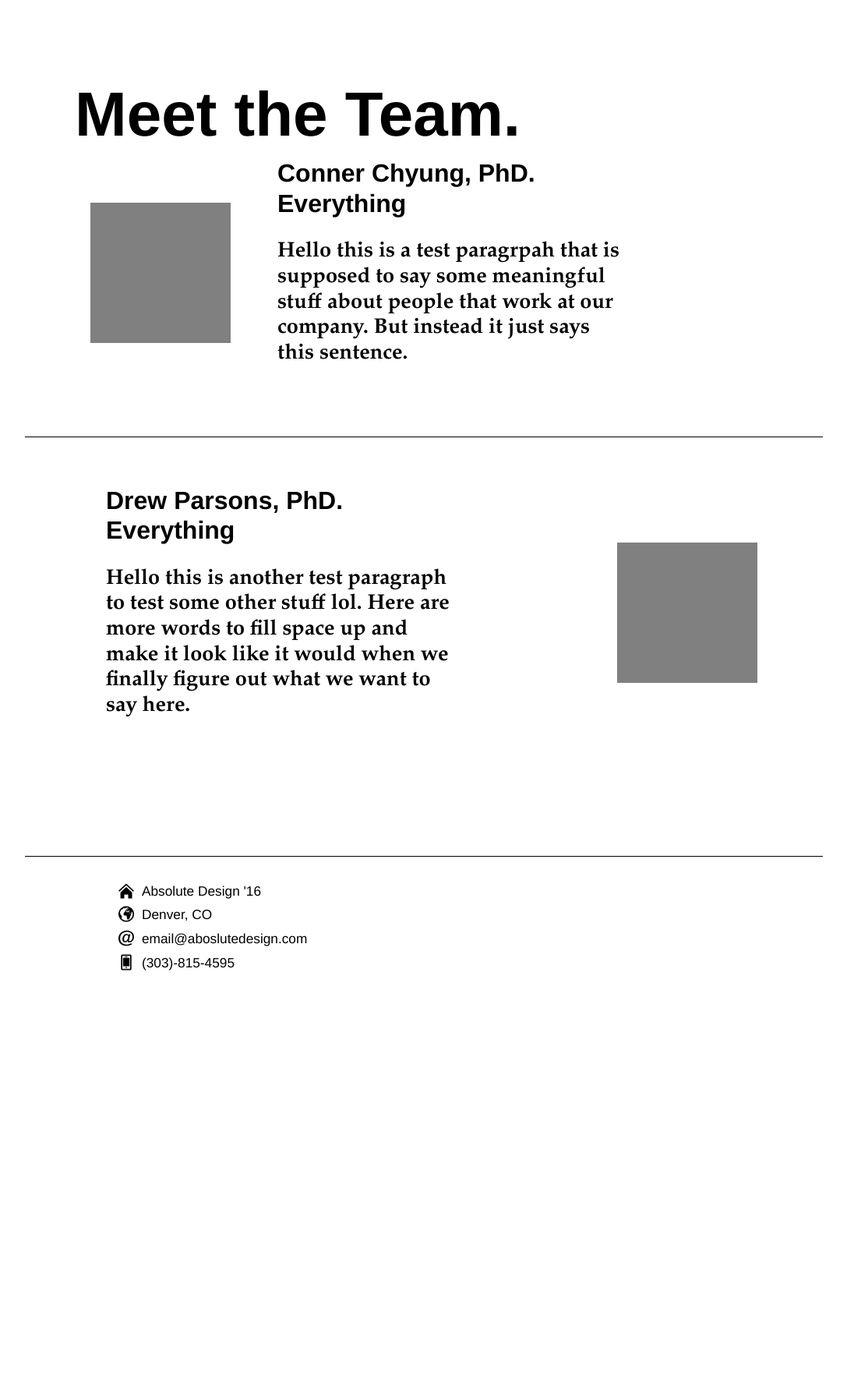
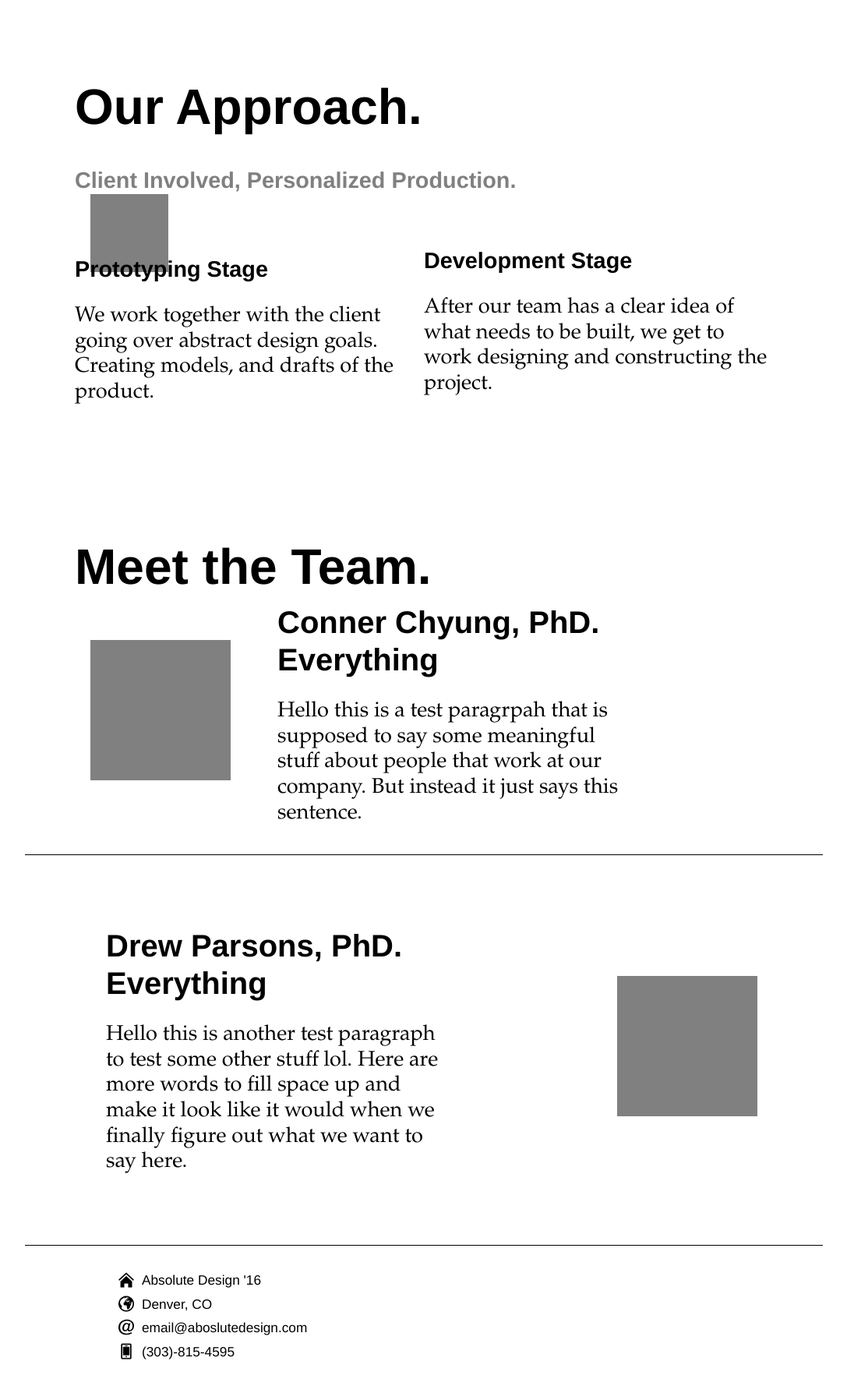
Before and after one commit to cchyung/absolute-design-website, a Django app: a page that uses website/templates/website/about.html in a window 1280 px wide. Shown: the part 785-2563 px from the top of the page at 78% size, without its empty margins (96-1183 px from the left). Before the commit the page ends 2030 px from the top, so only its background shows below. Run offline with Django 3.2, Linux system fonts and the light colour scheme; some libraries are stand-ins or nearby versions.

Commit message:
Some bugs

```diff
--- a/website/static/website/style.css
+++ b/website/static/website/style.css
@@ -21,19 +21,24 @@ h1{
 }
 
 h2{
-    font-size:200%;
+    font-size:400%;
     margin:0;
 }
 
 h3{
+    margin:0;
+    font-size:250%;
+}
+
+h4{
+    font-size:180%;
     margin-bottom:0px;
-    font-size:180%;
 }
 
 p{
     font-family: Garamond, Baskerville, 'Baskerville Old Face', 'Hoefler Text', 'Times New Roman', serif;
     font-size:170%;
-    font-weight:600;
+    font-weight:500;
 }
 .primary-font{
     font-family:"HelveticaNeue-Light";
@@ -276,6 +281,8 @@ p{
     padding:1.2% 1.6%;
     top:300px;
     left:150px;
+    text-transform: uppercase;
+
 }
 
 .jumbo-parralax{
@@ -285,7 +292,7 @@ p{
 
 .jumbo-text-secondary{
     left:150px;
-    top:410px;
+    top:460px;
     position:absolute;
     font-weight: 600;
 
@@ -332,6 +339,8 @@ p{
 
 .content-container{
     width:100%;
+    background-size:cover;
+
 }
 
 .content-container-background{
@@ -345,9 +354,16 @@ p{
     padding-bottom:40px;
     width:70%;
     margin:0 auto;
-    overflow:auto;
     display:block;
 
+}
+
+.content-block-small{
+    padding-top:100px;
+    padding-bottom:40px;
+    width:50%;
+    margin:0 auto;
+    display:block;
 }
 
 .content-block-paddingless{
@@ -390,6 +406,11 @@ p{
 .profile-row{
     width:100%;
     height:250px;
+    padding: 20px 0px;
+}
+
+.profile-name{
+    margin-top:40px;
 }
 
 .profile-pic{
@@ -423,7 +444,37 @@ p{
 
 .headliner-text{
     display:block;
-    width:80%;
+    width:70%;
     font-size:400%;
     text-transform: uppercase;
 }
+
+.content-row{
+    width:100%;
+    margin: 30px 0;
+    height:240px;
+}
+
+.content-column-half{
+    float:left;
+    width:50%;
+}
+
+.content-column-image{
+    display:block;
+    position:relative;
+    height:100px;
+    width:100px;
+    background-color:grey;
+    float:left;
+    transform: translateY(-50%);
+    top:50%;
+    margin: 20px;
+}
+
+.content-column-text{
+    float:left;
+    position:relative;
+    transform: translateY(-50%);
+    top:50%;
+}
--- a/website/templates/website/about.html
+++ b/website/templates/website/about.html
@@ -4,22 +4,55 @@
 
 {% block title %}About{% endblock title %}
 {% block content %}
-<div class="content-container" data-vide-bg="{% static 'website/skylapse.mp4' %}">
+<div class="content-container" style="background-image: url({% static 'website/wintermountain.jpeg' %})" data-stellar-background-ratio="0.8">
     <div class="content-block-medium">
 
     <h1 class="headliner-text">
         Innovative Form Concrete Ideas Powerful & Expressive <span class="secondary-color">About Us</span>
-        Passionate Team Provacative Presentation Absolute Design
+        Much Power Such Excitement <span class="secondary-color">Absolute Design</span>
     </h1>
+    </div>
+</div>
+
+<div class="content-container">
+    <div class="content-block-medium">
+        <h2>Our Approach.</h2>
+        <h4 style="color:grey;">Client Involved, Personalized Production.</h4>
+        <div class="content-row">
+            <div class="content-column-half">
+                <div class="content-column-image"></div>
+                <div class="content-column-text">
+                    <h4>Prototyping Stage</h4>
+                    <p>We work together with the client going over abstract design goals.  Creating models, and drafts of the product.</p>
+                </div>
+            </div>
+
+            <div class="content-column-half">
+                <h4>Development Stage</h4>
+                <p>After our team has a clear idea of what needs to be built, we get to work designing and constructing the project.</p>
+            </div>
+        </div>
+        <!--<div class="content-row">-->
+            <!--<div class="content-column-half">-->
+                <!--<h4>Finalizing Production</h4>-->
+                <!--<p>When the product is finished, we work with the client to put an final touches, and assure that it is up to the necessary standards before deployment.</p>-->
+            <!--</div>-->
+
+            <!--<div class="content-column-half">-->
+                <!--<h4>Ex-Post Review</h4>-->
+                <!--<p>Even after everything is completed, the team is available for as long as necessary to be sure that our product is funcitoning correctly and serving its purpose.</p>-->
+            <!--</div>-->
+        <!--</div>-->
+
     </div>
 </div>
 <div class="content-container">
     <div class="content-block-medium">
-        <h1>Meet the Team.</h1>
+        <h2>Meet the Team.</h2>
         <div class="profile-row">
             <div class="profile-pic"></div>
             <div class="profile-content">
-                <h2 class="profile-name">Conner Chyung, PhD. Everything</h2>
+                <h3 class="profile-name">Conner Chyung, PhD. Everything</h3>
                 <p>Hello this is a test paragrpah that is supposed to say some meaningful stuff about people that work at our company.
                 But instead it just says this sentence.
                 </p>
@@ -31,7 +64,7 @@
          <div class="profile-row">
             <div class="profile-pic profile-pic-right"></div>
             <div class="profile-content">
-                <h2 class="profile-name">Drew Parsons, PhD. Everything</h2>
+                <h3 class="profile-name">Drew Parsons, PhD. Everything</h3>
                 <p>Hello this is another test paragraph to test some other stuff lol.  Here are more words
                     to fill space up and make it look like it would when we finally figure out what we want
                     to say here.
```
Also changed, not shown: website/templates/website/home.html (+12 -12 lines), website/static/website/wintermountain.jpeg (added).
